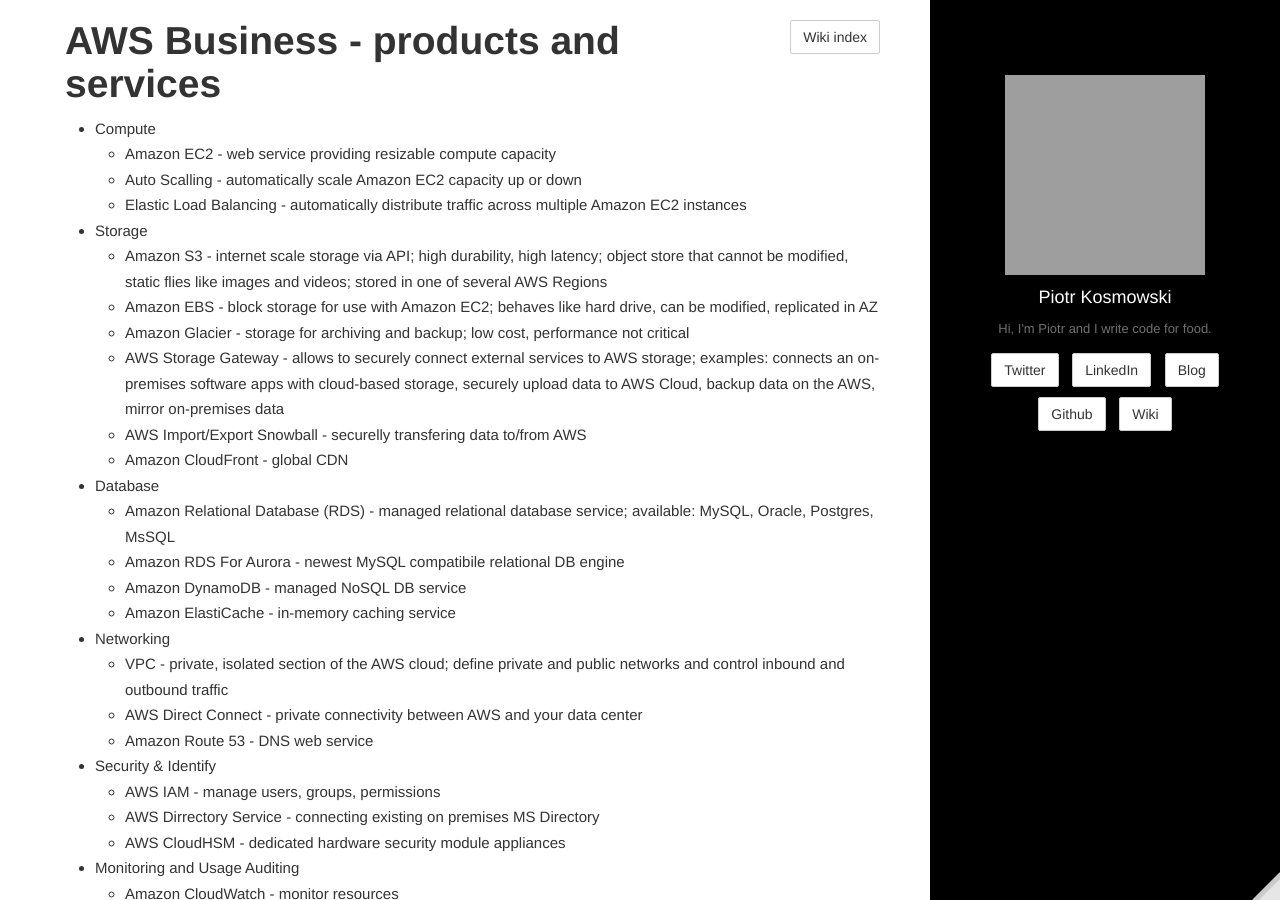
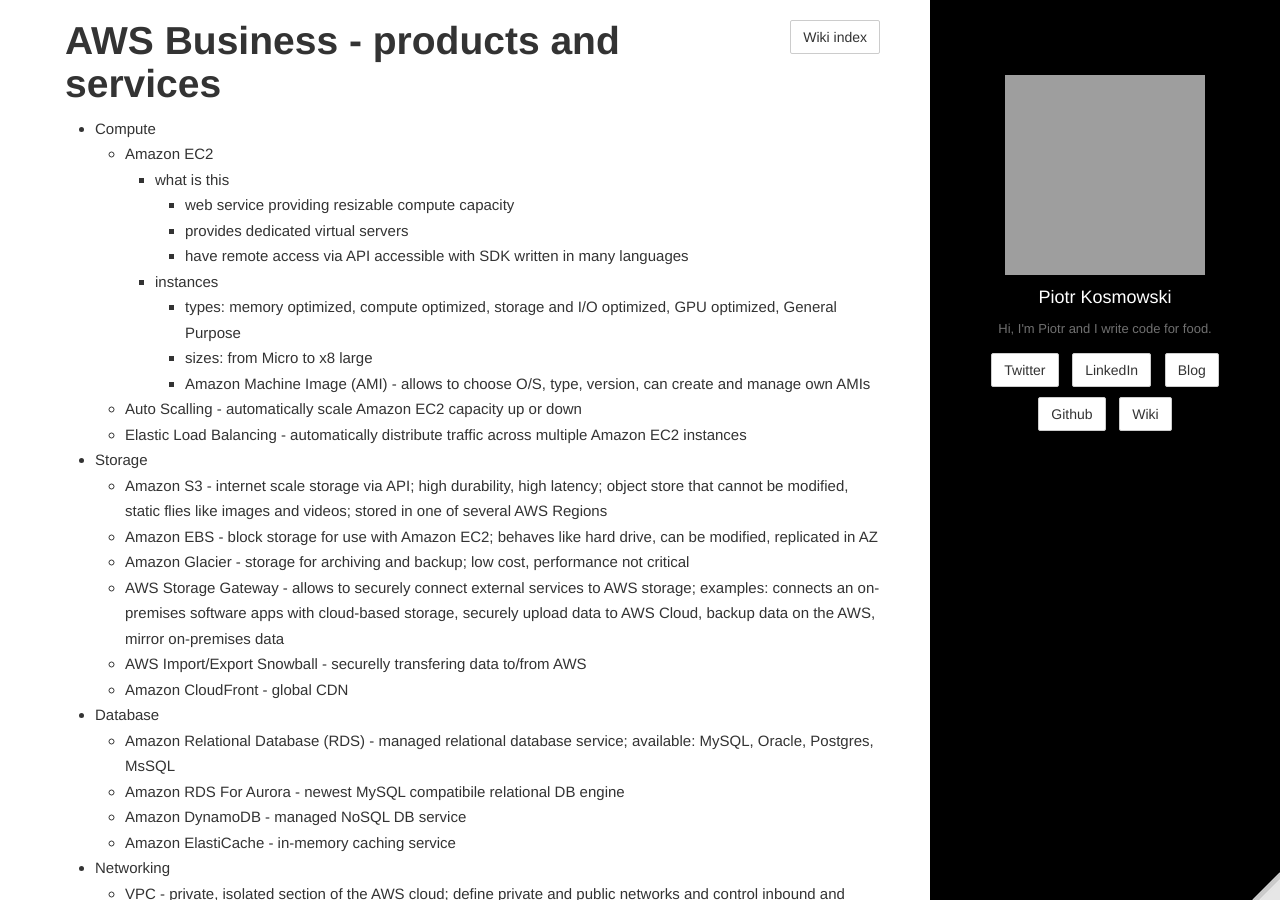
Before and after one commit to kospiotr/kospiotr.github.io, a Jekyll site: the page built from wiki/aws-business-products-and-services.md, in a window 1280 px wide and 900 px high. Built offline with Jekyll 4.4.1, drawn with Linux system fonts in a browser that asks for light colours; grey boxes are pictures that could not be loaded.

Commit message:
Update aws-business-products-and-services.md

```diff
--- a/wiki/aws-business-products-and-services.md
+++ b/wiki/aws-business-products-and-services.md
@@ -7,7 +7,15 @@
 ---
 
 * Compute
-  * Amazon EC2 - web service providing resizable compute capacity
+  * Amazon EC2
+    * what is this
+      * web service providing resizable compute capacity
+      * provides dedicated virtual servers
+      * have remote access via API accessible with SDK written in many languages
+    * instances
+      * types: memory optimized, compute optimized, storage and I/O optimized, GPU optimized, General Purpose
+      * sizes: from Micro to x8 large
+      * Amazon Machine Image (AMI) - allows to choose O/S, type, version, can create and manage own AMIs
   * Auto Scalling - automatically scale Amazon EC2 capacity up or down
   * Elastic Load Balancing - automatically distribute traffic across multiple Amazon EC2 instances
 
```
